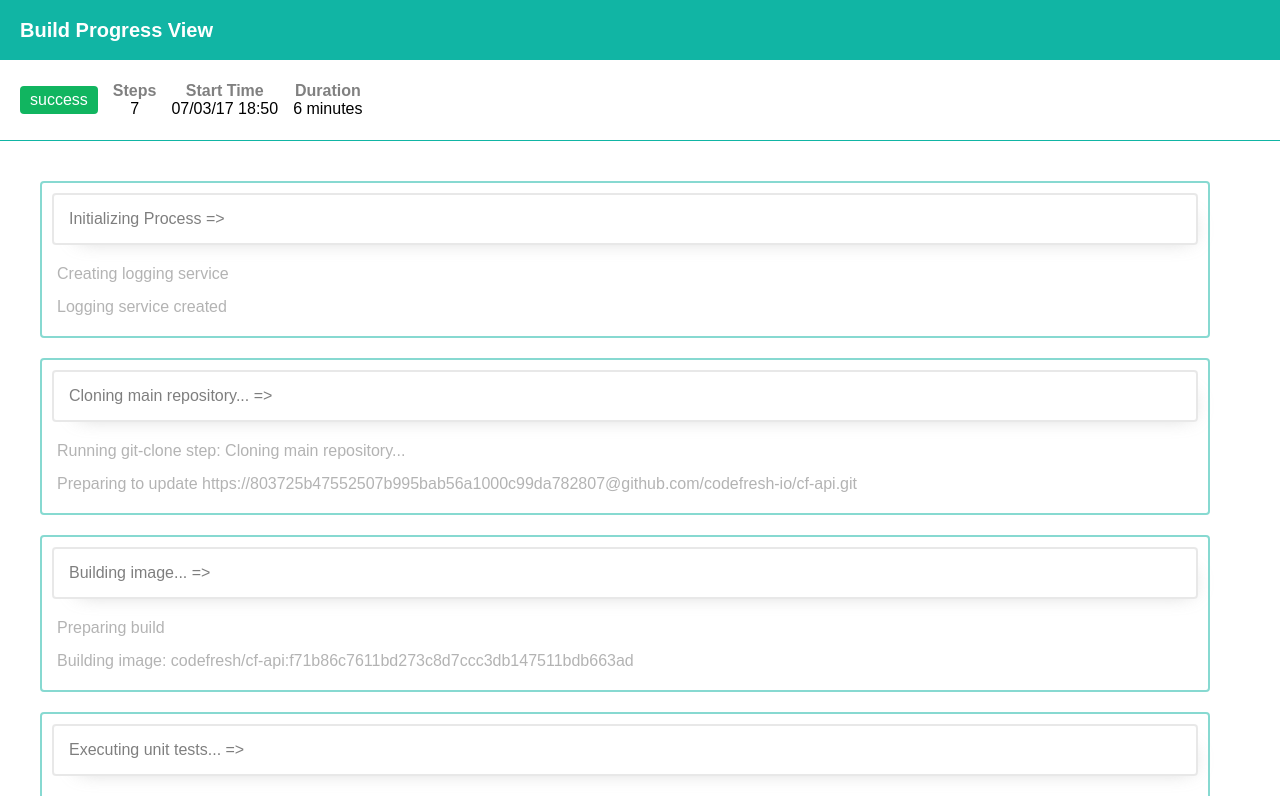
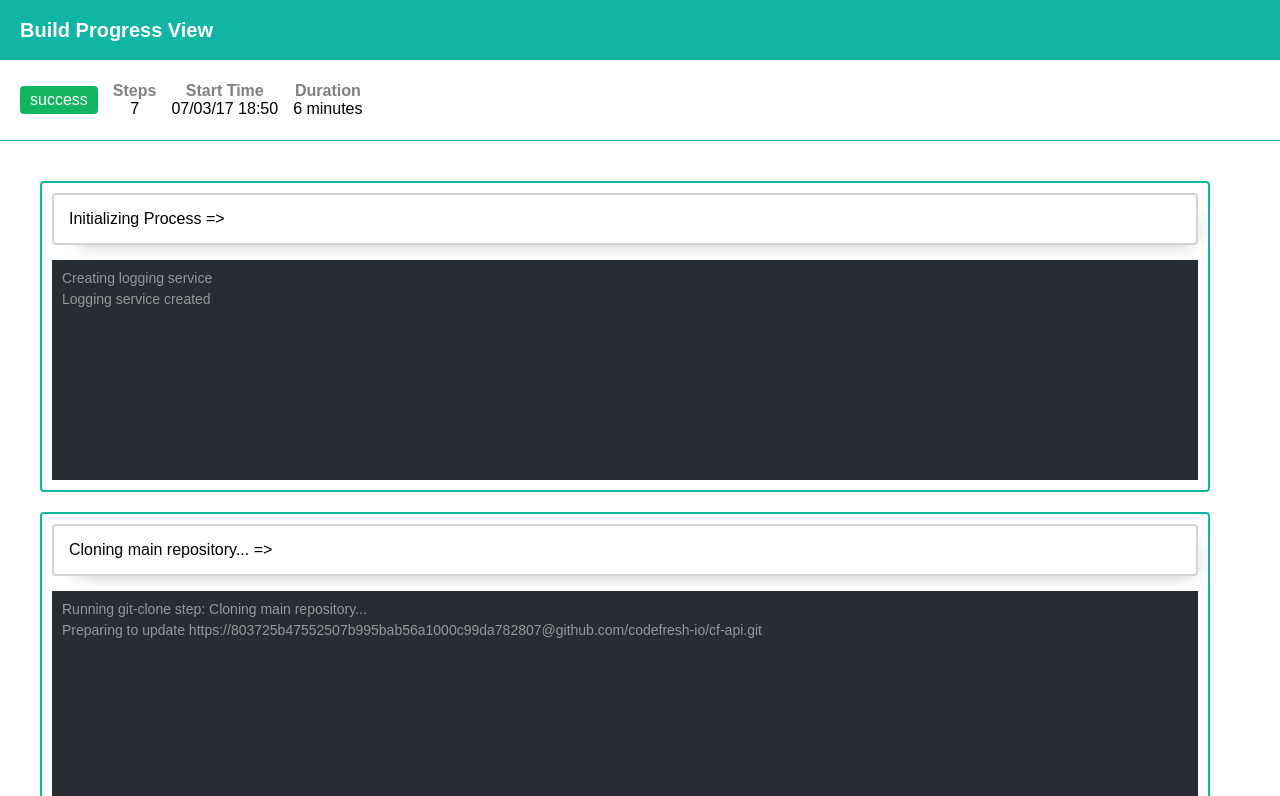
Before and after one commit to liorEhrlich/log-viewer, a React (Create React App) app: page / in a window 1280 px wide. Shown: the top 796 px of the page. Built offline with nearby package versions, Linux system fonts and the light colour scheme.

Commit message:
change logs to be shown in a terminal design

```diff
--- a/src/Step.js
+++ b/src/Step.js
@@ -16,7 +16,6 @@ const Wrapper = styled.div`
   margin-right: 30px;
   margin-bottom: 20px;
   padding: 10px;
-  opacity: 0.5;
 
   :hover {
     box-shadow: 3px 0px 16px -2px ${(props) => props.theme.primary};
--- a/src/StepLogs.js
+++ b/src/StepLogs.js
@@ -21,18 +21,25 @@ const StepLogs = ({ logs }) => {
   );
 
   return (
-    <>
+    <Wrapper>
       {shownLogs.map((log, index) => (
         <Log key={`${log} ${index}`}>{log}</Log>
       ))}
-    </>
+    </Wrapper>
   );
 };
 
+const Wrapper = styled.div`
+  background-color: ${props => props.theme.terminalBackground};
+  height: 200px;
+  overflow-y: scroll;
+  padding: 10px;
+`;
+
 const Log = styled.div`
-  color: dimgrey;
+  color: ${props => props.theme.terminalText};
   margin-bottom: 5px;
-  padding: 5px;
+  font-size: 14px;
 `;
 
 export default StepLogs;
```
